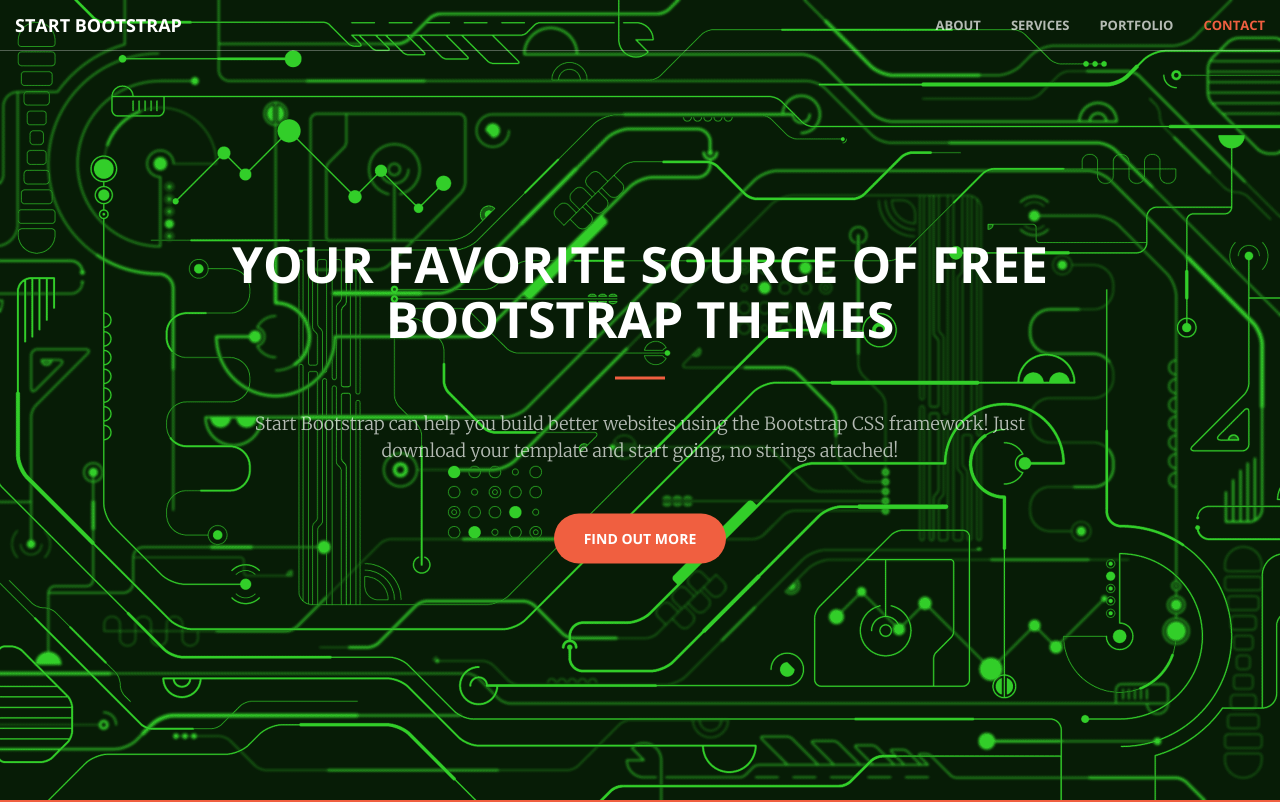
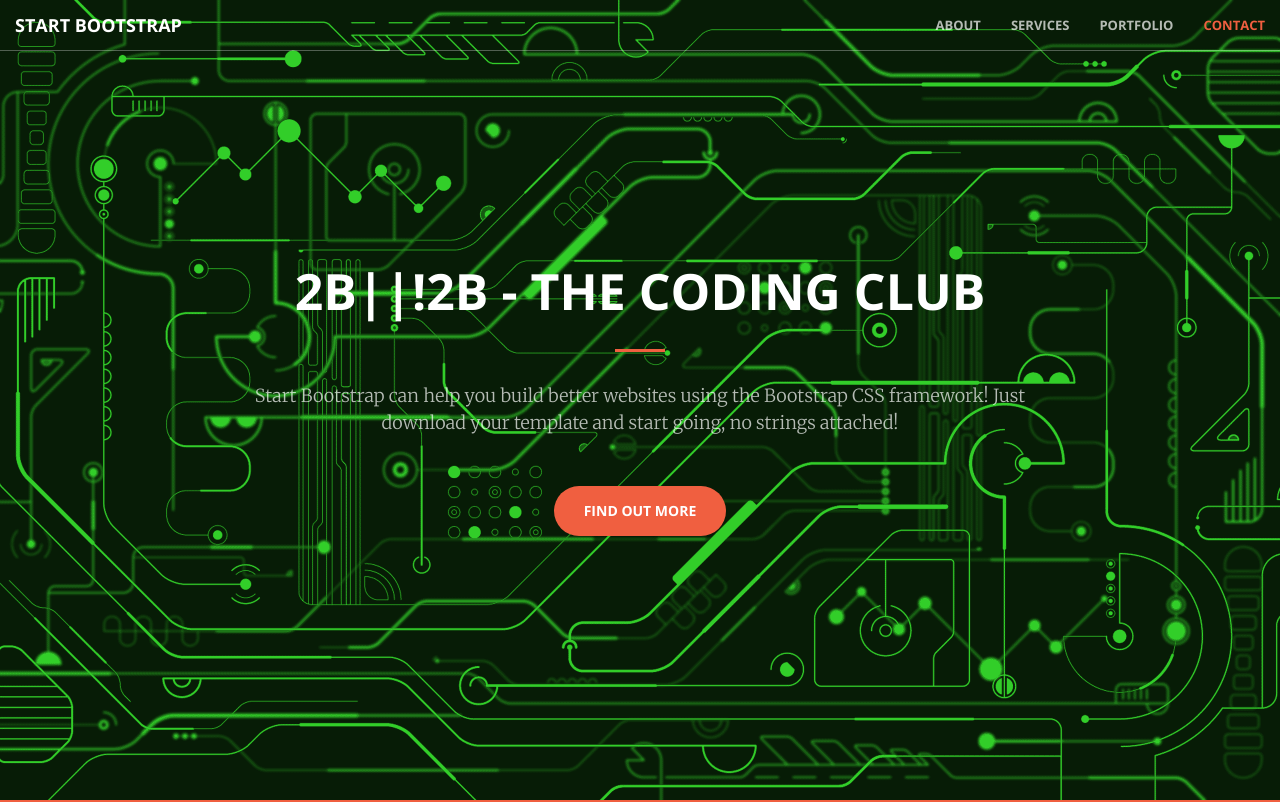
Before and after one commit to dietms/dietms.github.io, a website: page index.html in a window 1280 px wide. Shown: the top 802 px of the page. Drawn offline with nearby package versions, Linux system fonts and the light colour scheme.

Commit message:
Changed title again

```diff
--- a/index.html
+++ b/index.html
@@ -71,7 +71,7 @@
     <header>
         <div class="header-content">
             <div class="header-content-inner">
-                <h1 id="homeHeading">Your Favorite Source of Free Bootstrap Themes</h1>
+                <h1 id="homeHeading">2B||!2B - The coding club</h1>
                 <hr>
                 <p>Start Bootstrap can help you build better websites using the Bootstrap CSS framework! Just download your template and start going, no strings attached!</p>
                 <a href="#about" class="btn btn-primary btn-xl page-scroll">Find Out More</a>
```
